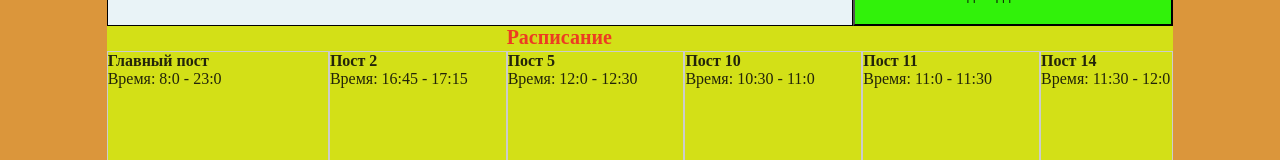
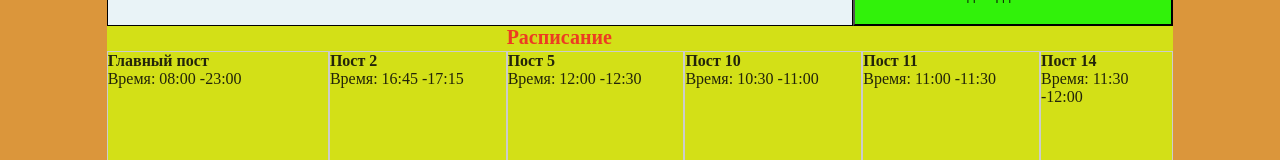
Before and after one commit to loginVeb/pwaturbo, a Next.js app: page / in a window 1280 px wide. Shown: the part 163-323 px from the top of the page. Built offline with nearby package versions, Linux system fonts and the light colour scheme.

Commit message:
ref rab 8 отлично

```diff
--- a/app/components/table.jsx
+++ b/app/components/table.jsx
@@ -106,7 +106,10 @@ function Table({ styles }) {
         {Object.keys(posts).map(postId => (
           <div key={postId} className={`${styles.postIdAll} ${styles[`postId${postId}`]}`}>
             <h4>{schedule[postId]?.name}</h4>
-            <div className={styles.p}>Время: {schedule[postId]?.startTime?.join(':')} - {schedule[postId]?.endTime?.join(':')}</div>
+            <div className={styles.p}>
+              Время: {schedule[postId]?.startTime?.map(time => String(time).padStart(2, '0')).join(':')} -
+              {schedule[postId]?.endTime?.map(time => String(time).padStart(2, '0')).join(':')}
+            </div>
             <ul style={{ listStyleType: 'none', paddingLeft: 0 }}>
               {postId === '1' ? (
                 Object.entries(schedule.guardShifts || {}).map(([guardName, shifts]) => (
```
